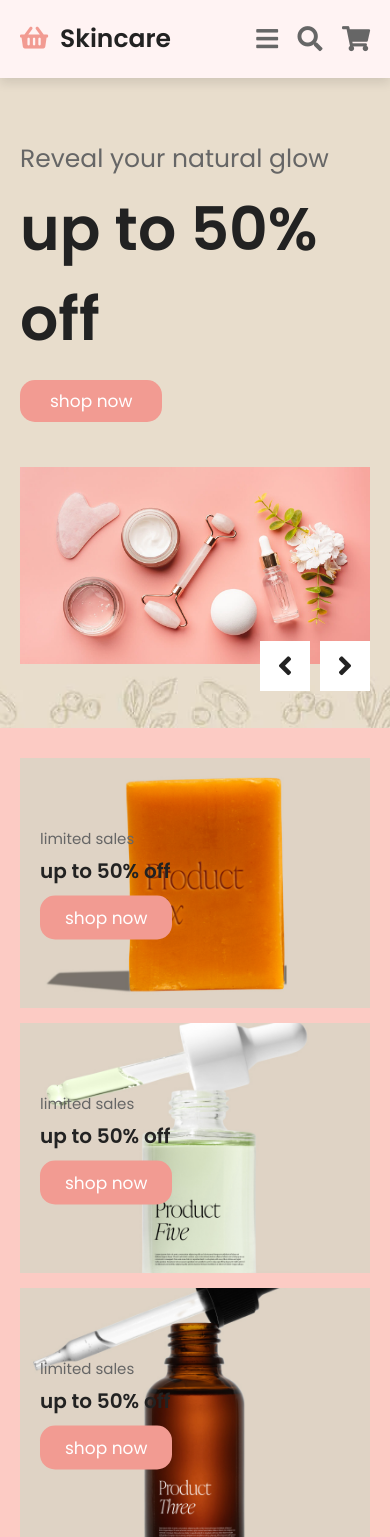
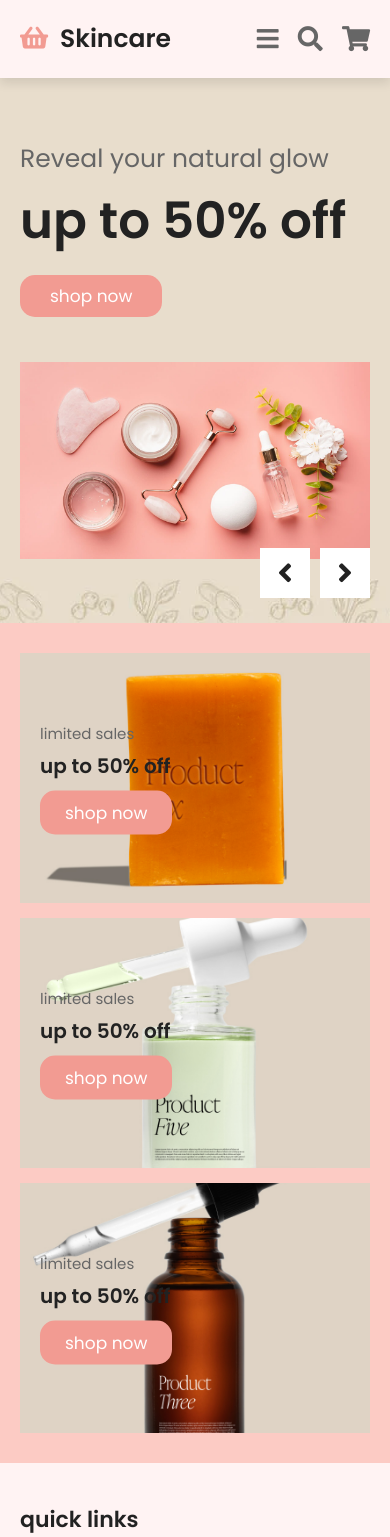
Before and after one commit to Daafiina/Project, a PHP site: page /home.php in a window 390 px wide. Shown: the top 1537 px of the page. Run offline with PHP 8.4, Linux system fonts and the light colour scheme.

Commit message:
Merge https://github.com/ArtinaBektashi/Project

```diff
--- a/css/style.css
+++ b/css/style.css
@@ -812,4 +812,31 @@ section {
       border-bottom: 2px solid rgba(0, 0, 0, 0.1);
               clip-path: polygon(0 0, 100% 0, 100% 0, 0 0);
     }
+    .header .navbar.active {
+      -webkit-clip-path: polygon(0 0, 100% 0, 100% 100%, 0% 100%);
+              clip-path: polygon(0 0, 100% 0, 100% 100%, 0% 100%);
+    }
+    .header .navbar a {
+      margin: 15px;
+      padding: 15px;
+      background: #f3f3f3;
+      font-size: 20px;
+      display: block;
+      border-radius: 6px;
+    }
   }
+
+  @media (max-width: 450px) {
+    html {
+      font-size: 50%;
+    }
+    .home .slides-container .slide .content h3 {
+      font-size: 50px;
+    }
+    .contact .row form .inputBox input {
+      width: 100%;
+    }
+    .about .image {
+      margin: auto;
+    }
+  }
```
